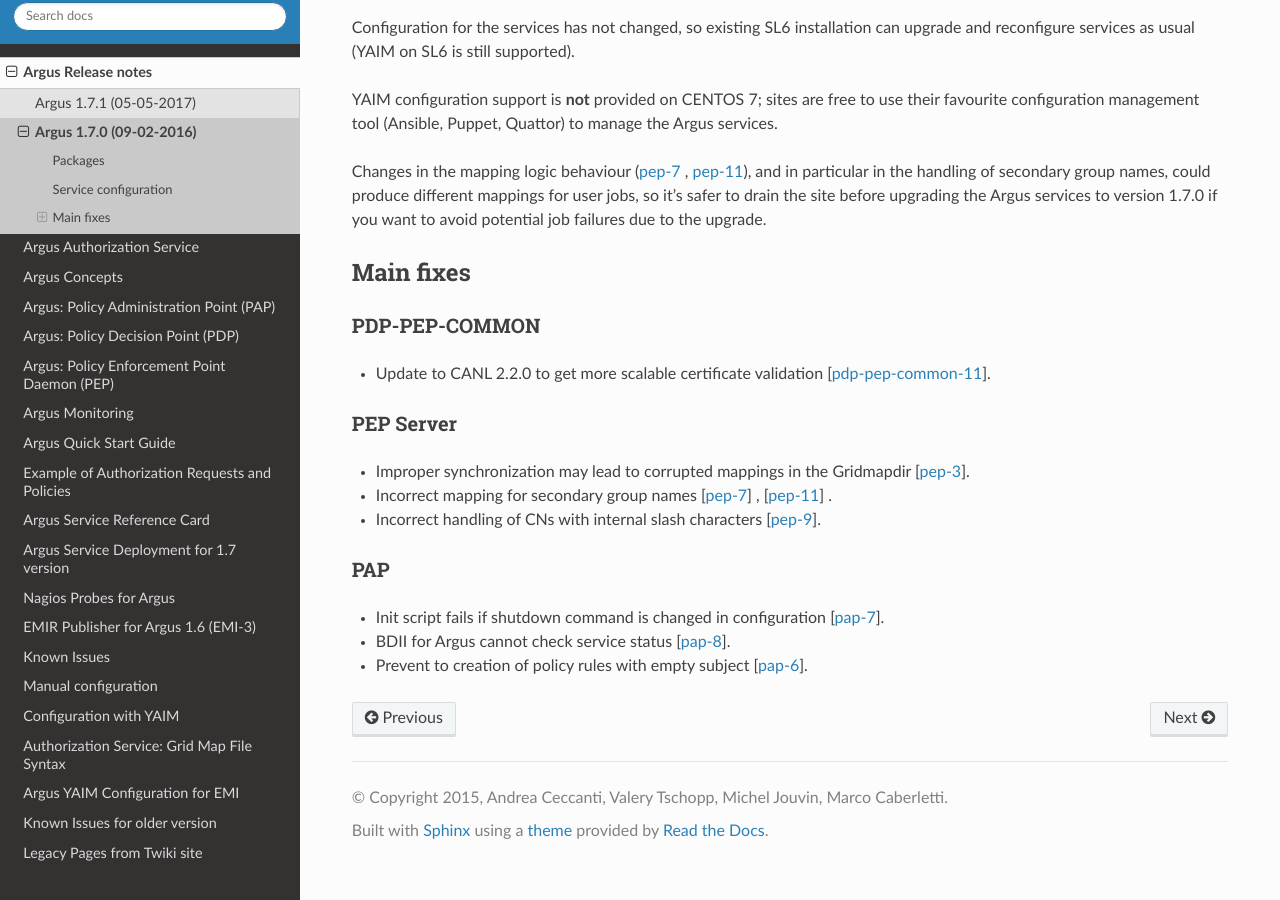
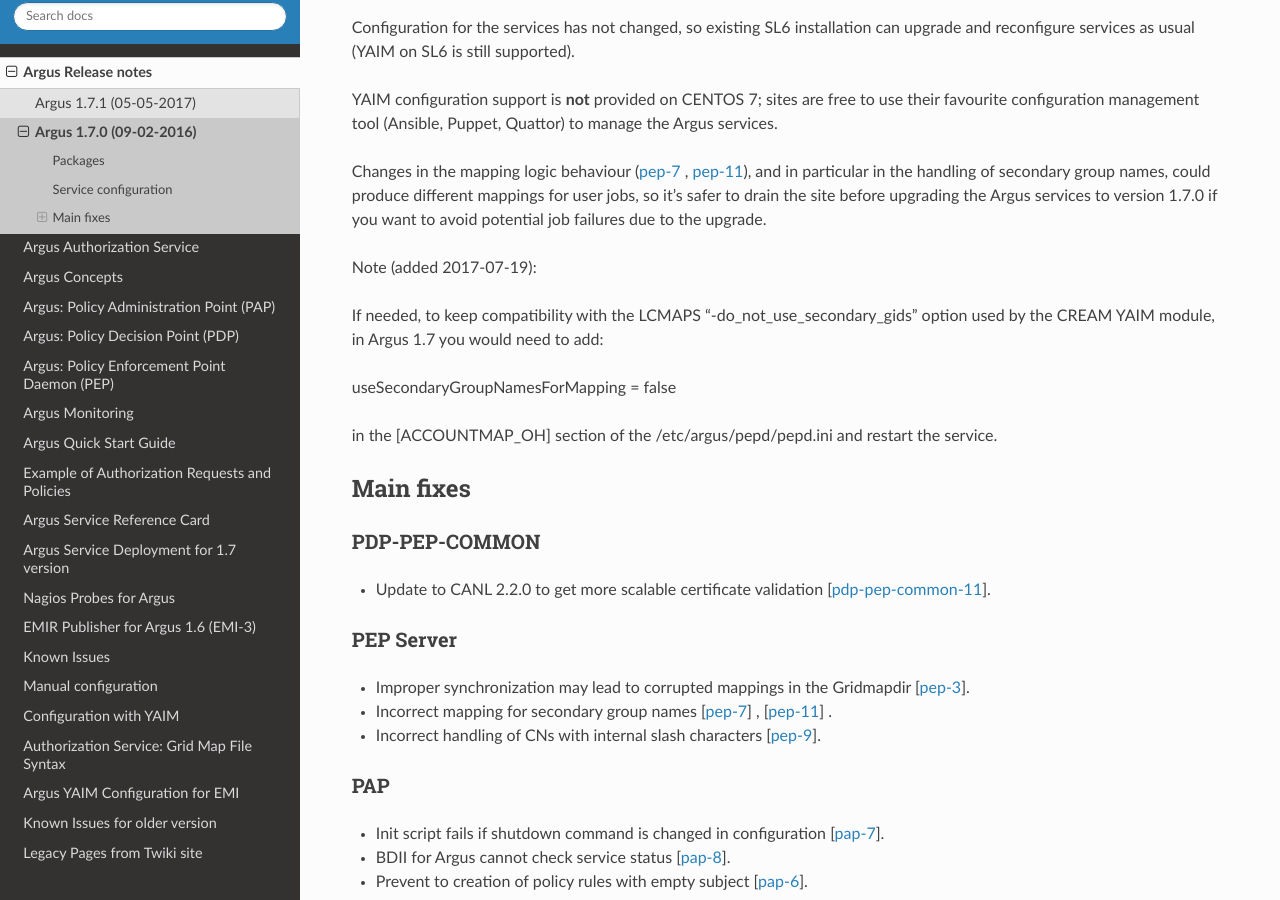
Before and after one commit to argus-authz/argus-documentation, a Sphinx documentation site: the page built from source/release_notes/v_1_7_0.rst, in a window 1280 px wide and 900 px high, scrolled down 832 px. Built offline with Sphinx 7.4.7 and the Read the Docs theme 2.0.0, drawn with Linux system fonts in a browser that asks for light colours.

Commit message:
Option for old-style secondary groups behavior
Added how to configure Argus for old-style secondary groups behavior,
as concluded in this ticket:
https://ggus.eu/index.php?mode=ticket_info&ticket_id=129136

```diff
--- a/source/release_notes/v_1_7_0.rst
+++ b/source/release_notes/v_1_7_0.rst
@@ -48,6 +48,16 @@
 Argus services to version 1.7.0 if you want to avoid potential job failures
 due to the upgrade.
 
+Note (added 2017-07-19):
+
+If needed, to keep compatibility with the LCMAPS "-do_not_use_secondary_gids"
+option used by the CREAM YAIM module, in Argus 1.7 you would need to add:
+
+useSecondaryGroupNamesForMapping = false
+
+in the [ACCOUNTMAP_OH] section of the /etc/argus/pepd/pepd.ini
+and restart the service.
+
 Main fixes
 ~~~~~~~~~~
 
```
